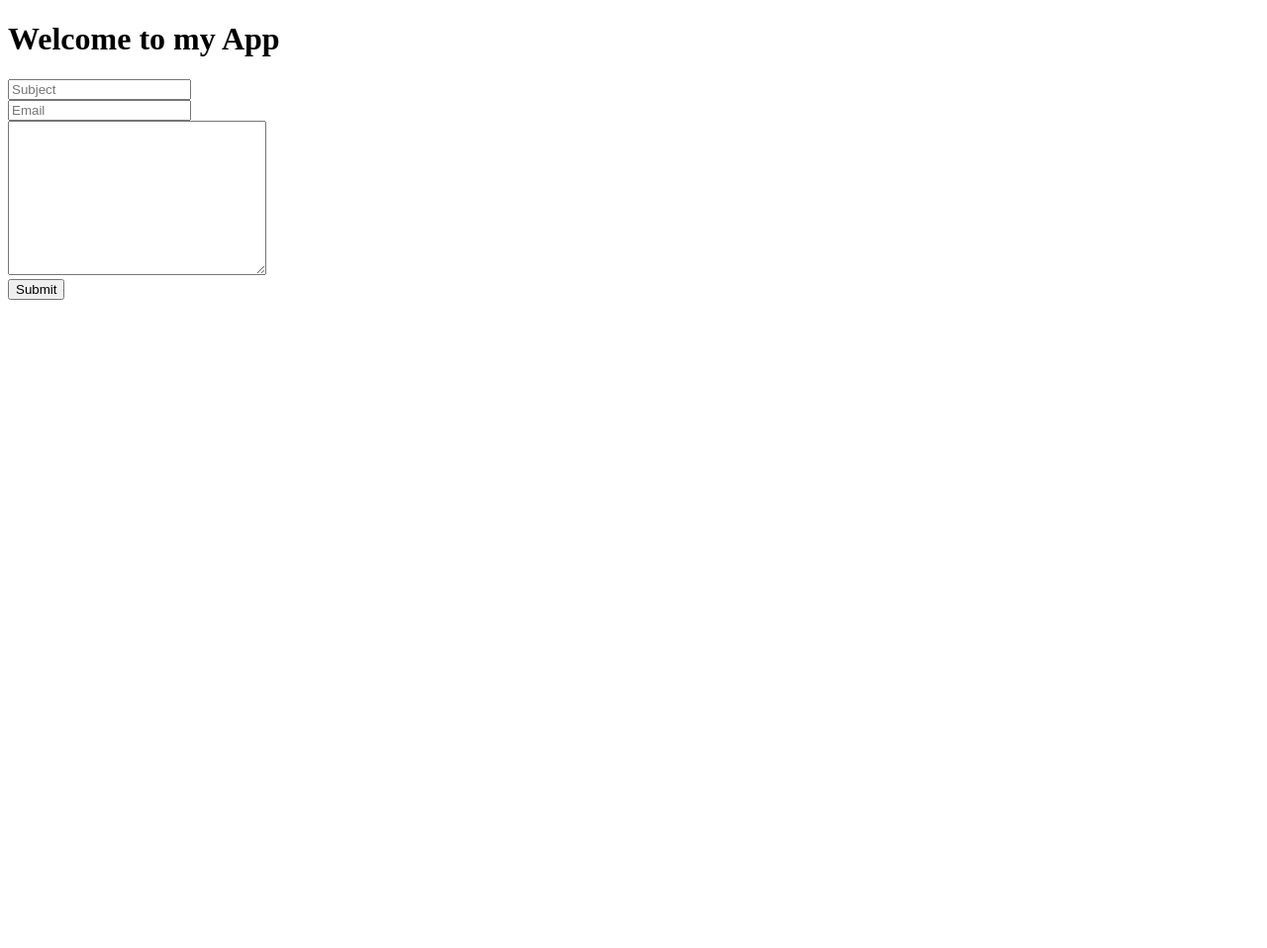
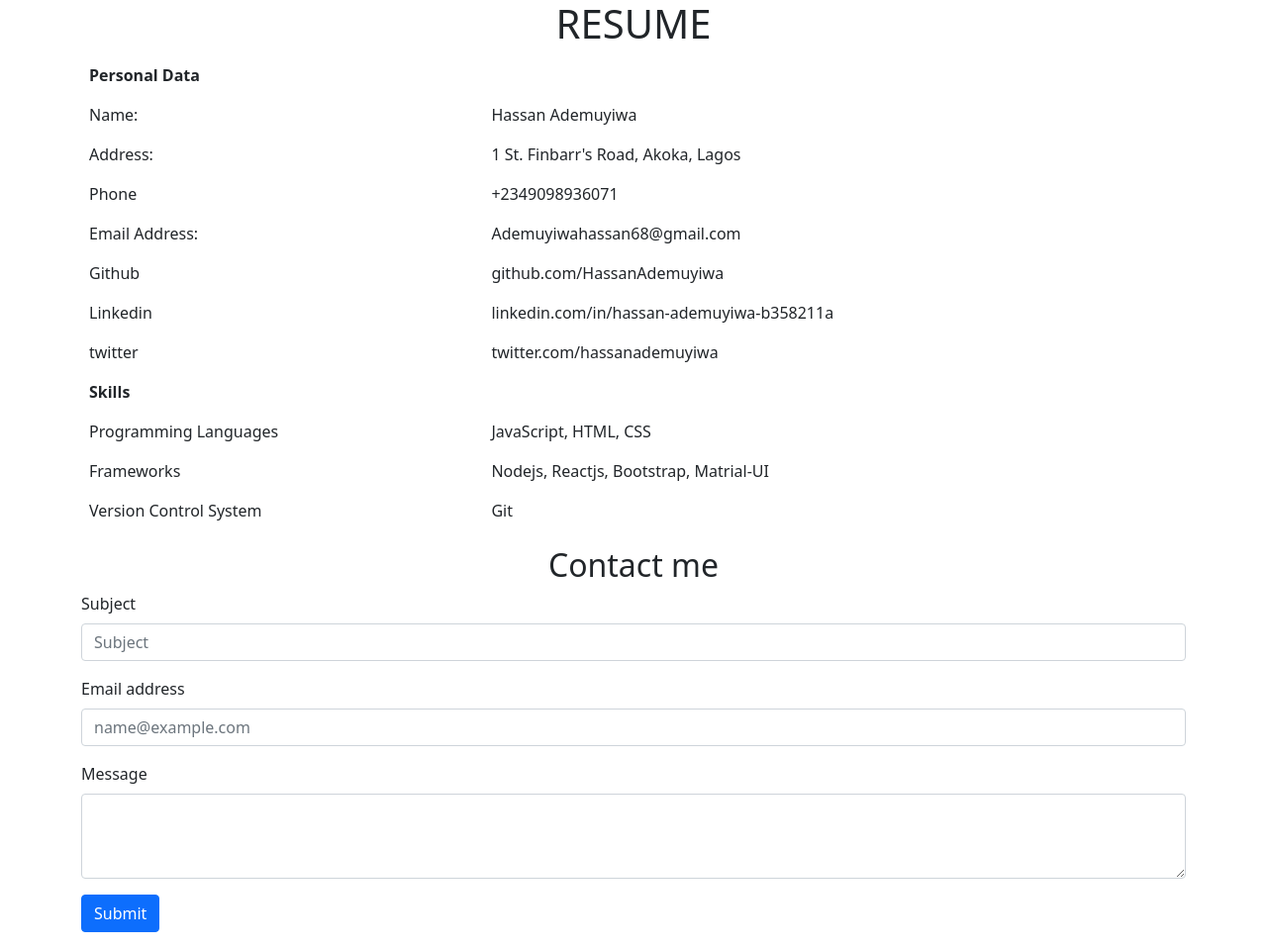
Before and after one commit to HassanAdemuyiwa/HNG-x-I4G-internship, a website: page views/index.html in a window 1280 px wide. Shown: the whole page at 99% size. Before the commit the page ends 800 px from the top, so only its background shows below. Drawn offline with nearby package versions, Linux system fonts and the light colour scheme.

Commit message:
contact added

```diff
--- a/index.js
+++ b/index.js
@@ -32,6 +32,7 @@ app.post('/contact', (req, res) => {
         }
     })
     res.json({message: "Message received!!!"})
+
 })
 
 app.listen(PORT, ()=>{
--- a/package.json
+++ b/package.json
@@ -9,6 +9,7 @@
   "author": "",
   "license": "ISC",
   "dependencies": {
+    "dotenv": "^10.0.0",
     "express": "^4.17.1",
     "nodemailer": "^6.6.3",
     "nodemailer-mailgun-transport": "^2.1.3"
--- a/views/index.html
+++ b/views/index.html
@@ -4,18 +4,94 @@
     <meta charset="UTF-8">
     <meta http-equiv="X-UA-Compatible" content="IE=edge">
     <meta name="viewport" content="width=device-width, initial-scale=1.0">
-    <title>Document</title>
+    <link href="https://cdn.jsdelivr.net/npm/bootstrap@5.0.2/dist/css/bootstrap.min.css" rel="stylesheet" integrity="sha384-EVSTQN3/azprG1Anm3QDgpJLIm9Nao0Yz1ztcQTwFspd3yD65VohhpuuCOmLASjC" crossorigin="anonymous">
+    <title>HNG- Task two</title>
 </head>
 <body>
-<h1>Welcome to my App</h1>
-<form>
-    <input type="text" id="subject" placeholder="Subject"> <br>
-    <input type="email" id="email" placeholder="Email"> <br>
-    <textarea name="text" id="text" cols="30" rows="10"></textarea> <br>
-    <input type="submit" value="Submit">
-</form>
+    <div class="container">
+        <h1 class="text-center">RESUME</h1>
+
+        <table class="table table-borderless">
+            <th>Personal Data</th>
+            <tr>
+                <td>Name:</td>
+                <td>Hassan Ademuyiwa</td>
+            </tr>
+            <tr>
+                <td>Address:</td>
+                <td>1 St. Finbarr's Road, Akoka, Lagos</td>
+            </tr>
+            <tr>
+                <td>Phone</td>
+                <td>+2349098936071</td>
+            </tr>
+            <tr>
+                <td>Email Address:</td>
+                <td>Ademuyiwahassan68@gmail.com</td>
+            </tr>
+            <tr>
+                <td>Github</td>
+                <td>github.com/HassanAdemuyiwa</td>
+            </tr>
+            <tr>
+                <td>Linkedin</td>
+                <td>linkedin.com/in/hassan-ademuyiwa-b358211a</td>
+            </tr>
+            <tr>
+                <td>twitter</td>
+                <td>twitter.com/hassanademuyiwa</td>
+            </tr>
+            <th>Skills</th>
+            <tr>
+                <td>Programming Languages</td>
+                <td>JavaScript, HTML, CSS</td>
+            </tr>
+            <tr>
+                <td>Frameworks</td>
+                <td>Nodejs, Reactjs, Bootstrap, Matrial-UI</td>
+            </tr>
+            <tr>
+                <td>Version Control System</td>
+                <td>Git</td>
+            </tr>
+
+        </table>
+
+                <h2 class="text-center">Contact me</h2>
+            <form>
+            <div class="mb-3">
+                <label for="exampleFormControlInput1" class="form-label">Subject</label>
+                <input type="text" class="form-control" id="subject" placeholder="Subject">
+            </div>
+            <div class="mb-3">
+                <label for="exampleFormControlInput1" class="form-label">Email address</label>
+                <input type="email" class="form-control" id="email" placeholder="name@example.com">
+                <!-- <label for="exampleFormControlInput1" class="form-label" id="text">Message</label>
+                <textarea type="text" name="text" class="form-control" id="text" rows="3"></textarea> -->
+            </div>
+
+            <div class="mb-3">
+                <label for="exampleFormControlInput1" class="form-label">Message</label>
+                <textarea type="text" name="text" class="form-control" id="text" rows="3"></textarea>
+            </div>
+            <div class="col-auto">
+                <button type="submit" class="btn btn-primary mb-3">Submit</button>
+              </div>
+            </form>
+
+    </div>
+    <!-- <form>
+        <label></label>
+        <input type="text" id="subject" placeholder="Subject"> <br>
+        <input type="email" id="email" placeholder="Email"> <br>
+        <textarea name="text" id="text" cols="30" rows="10"></textarea> <br>
+        <input type="submit" value="Submit">
+    </form> -->
 
 
+
+
+<script src="https://cdn.jsdelivr.net/npm/bootstrap@5.0.2/dist/js/bootstrap.bundle.min.js" integrity="sha384-MrcW6ZMFYlzcLA8Nl+NtUVF0sA7MsXsP1UyJoMp4YLEuNSfAP+JcXn/tWtIaxVXM" crossorigin="anonymous"></script>
 <script src="https://ajax.googleapis.com/ajax/libs/jquery/3.5.1/jquery.min.js"></script>
 <script>
     $('form').on('submit', (e)=>{
```
Also changed, not shown: mail.js (+7 -2 lines), 2 other files.
